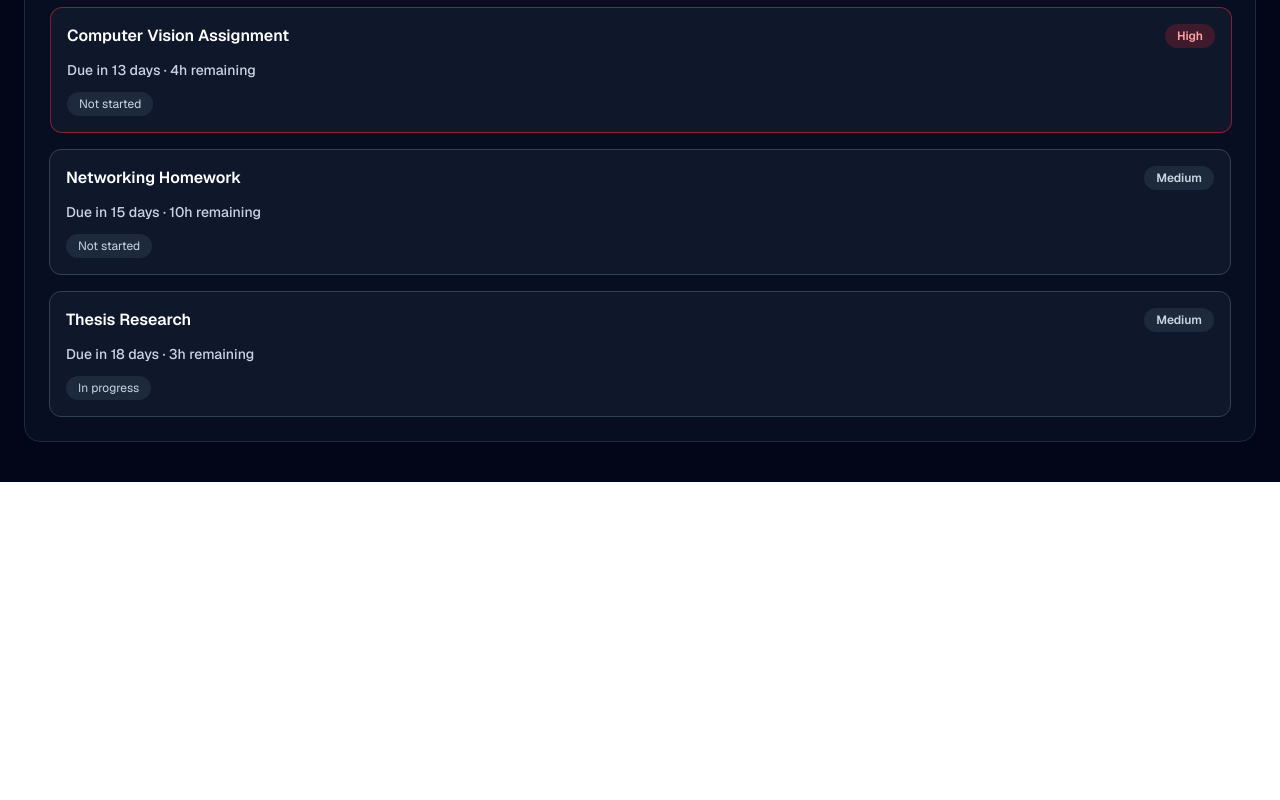
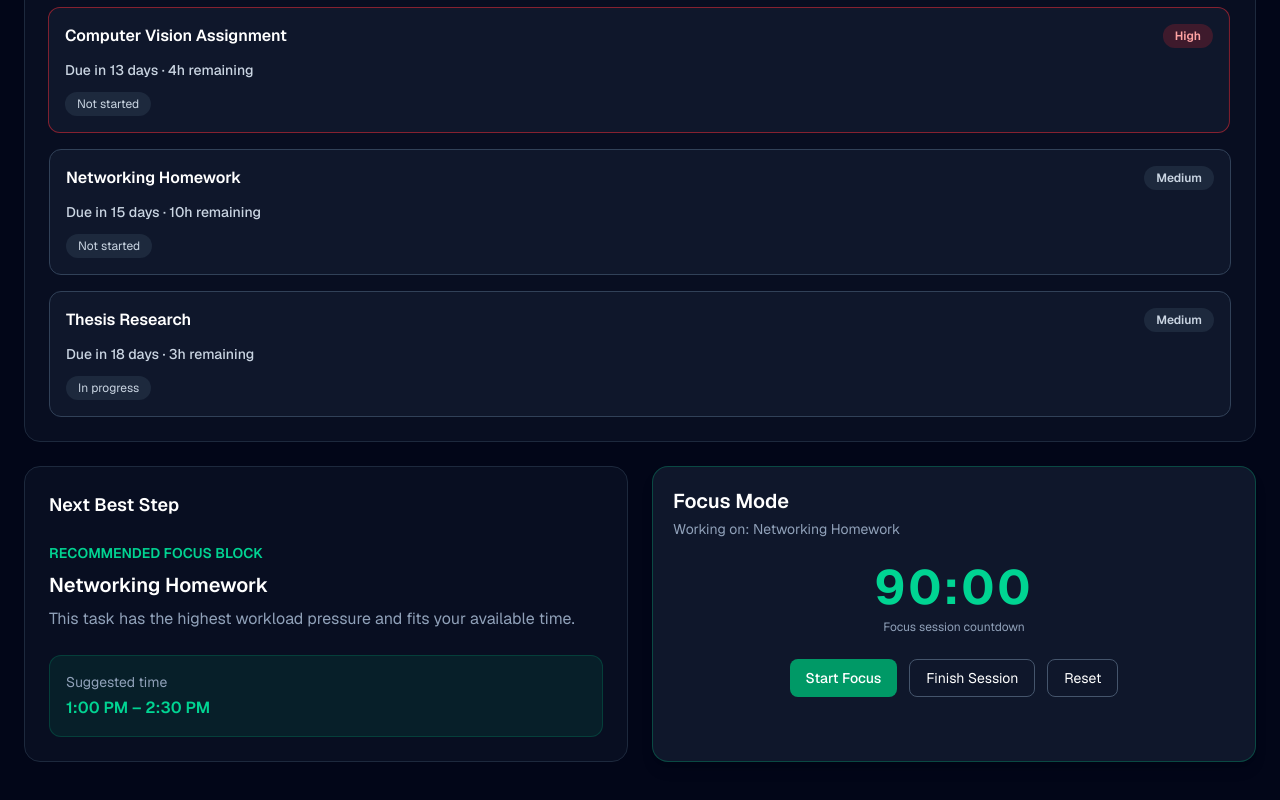
Before and after one commit to fortresswilson/Shiftscholar, a Next.js app in the folder frontend/: page /dashboard in a window 1280 px wide. Shown: the part 808-1608 px from the top of the page. Before the commit the page ends 1290 px from the top, so only its background shows below. Built offline with nearby package versions, Linux system fonts and the light colour scheme.

Commit message:
Add interactive focus mode with pause and resume

```diff
--- a/frontend/src/app/dashboard/page.tsx
+++ b/frontend/src/app/dashboard/page.tsx
@@ -5,6 +5,7 @@ import { getDaysUntilDue } from "@/lib/dateUtils";
 import ScheduleCard from "@/components/dashboard/ScheduleCard";
 import NextBestStepCard from "@/components/dashboard/NextBestStepCard";
 import TasksCard from "@/components/dashboard/TasksCard";
+import FocusTimer from "@/components/dashboard/FocusTimer";
 
 const tasks = [
   {
@@ -221,6 +222,11 @@ function addDemoCommitment() {
 
 <NextBestStepCard recommendation={recommendation} />
 <TasksCard tasks={tasks} />
+<NextBestStepCard recommendation={recommendation} />
+<FocusTimer
+  task={recommendedTask.title}
+  durationMinutes={freeTime?.durationMinutes ?? 90}
+/>
         </div>
       </div>
     </main>
--- /dev/null
+++ b/frontend/src/components/dashboard/FocusTimer.tsx
@@ -0,0 +1,102 @@
+
+"use client";
+
+import { useEffect, useState } from "react";
+
+type FocusTimerProps = {
+  task: string;
+  durationMinutes?: number;
+};
+
+export default function FocusTimer({
+  task,
+  durationMinutes = 90,
+}: FocusTimerProps) {
+  const [secondsLeft, setSecondsLeft] = useState(
+    durationMinutes * 60
+  );
+  const [isRunning, setIsRunning] = useState(false);
+  const [isFinished, setIsFinished] = useState(false);
+
+  useEffect(() => {
+    if (!isRunning || secondsLeft <= 0) return;
+
+    const timer = window.setInterval(() => {
+      setSecondsLeft((previous) => Math.max(previous - 1, 0));
+    }, 1000);
+
+    return () => window.clearInterval(timer);
+  }, [isRunning, secondsLeft]);
+
+  const minutes = Math.floor(secondsLeft / 60);
+  const seconds = secondsLeft % 60;
+
+  function finishSession() {
+    setIsRunning(false);
+    setIsFinished(true);
+  }
+
+  function resetSession() {
+    setSecondsLeft(durationMinutes * 60);
+    setIsRunning(false);
+    setIsFinished(false);
+  }
+
+  return (
+    <section className="rounded-2xl border border-emerald-500/30 bg-slate-900 p-5 text-white shadow-lg">
+      <div className="mb-4">
+        <h2 className="text-xl font-semibold">Focus Mode</h2>
+        <p className="mt-1 text-sm text-slate-400">
+          Working on: {task}
+        </p>
+      </div>
+
+      <div className="my-6 text-center">
+        <p className="text-5xl font-bold tracking-wider text-emerald-400">
+          {String(minutes).padStart(2, "0")}:
+          {String(seconds).padStart(2, "0")}
+        </p>
+        <p className="mt-2 text-xs text-slate-400">
+          Focus session countdown
+        </p>
+      </div>
+
+      {isFinished ? (
+        <div className="space-y-3 text-center">
+          <p className="text-emerald-400">
+            Session finished! Great work.
+          </p>
+          <button
+            onClick={resetSession}
+            className="rounded-lg bg-emerald-600 px-4 py-2 text-sm font-medium hover:bg-emerald-500"
+          >
+            Start Another Session
+          </button>
+        </div>
+      ) : (
+        <div className="flex flex-wrap justify-center gap-3">
+          <button
+            onClick={() => setIsRunning(!isRunning)}
+            className="rounded-lg bg-emerald-600 px-4 py-2 text-sm font-medium hover:bg-emerald-500"
+          >
+            {isRunning ? "Pause" : "Start Focus"}
+          </button>
+
+          <button
+            onClick={finishSession}
+            className="rounded-lg border border-slate-600 px-4 py-2 text-sm hover:bg-slate-800"
+          >
+            Finish Session
+          </button>
+
+          <button
+            onClick={resetSession}
+            className="rounded-lg border border-slate-600 px-4 py-2 text-sm hover:bg-slate-800"
+          >
+            Reset
+          </button>
+        </div>
+      )}
+    </section>
+  );
+}
```
